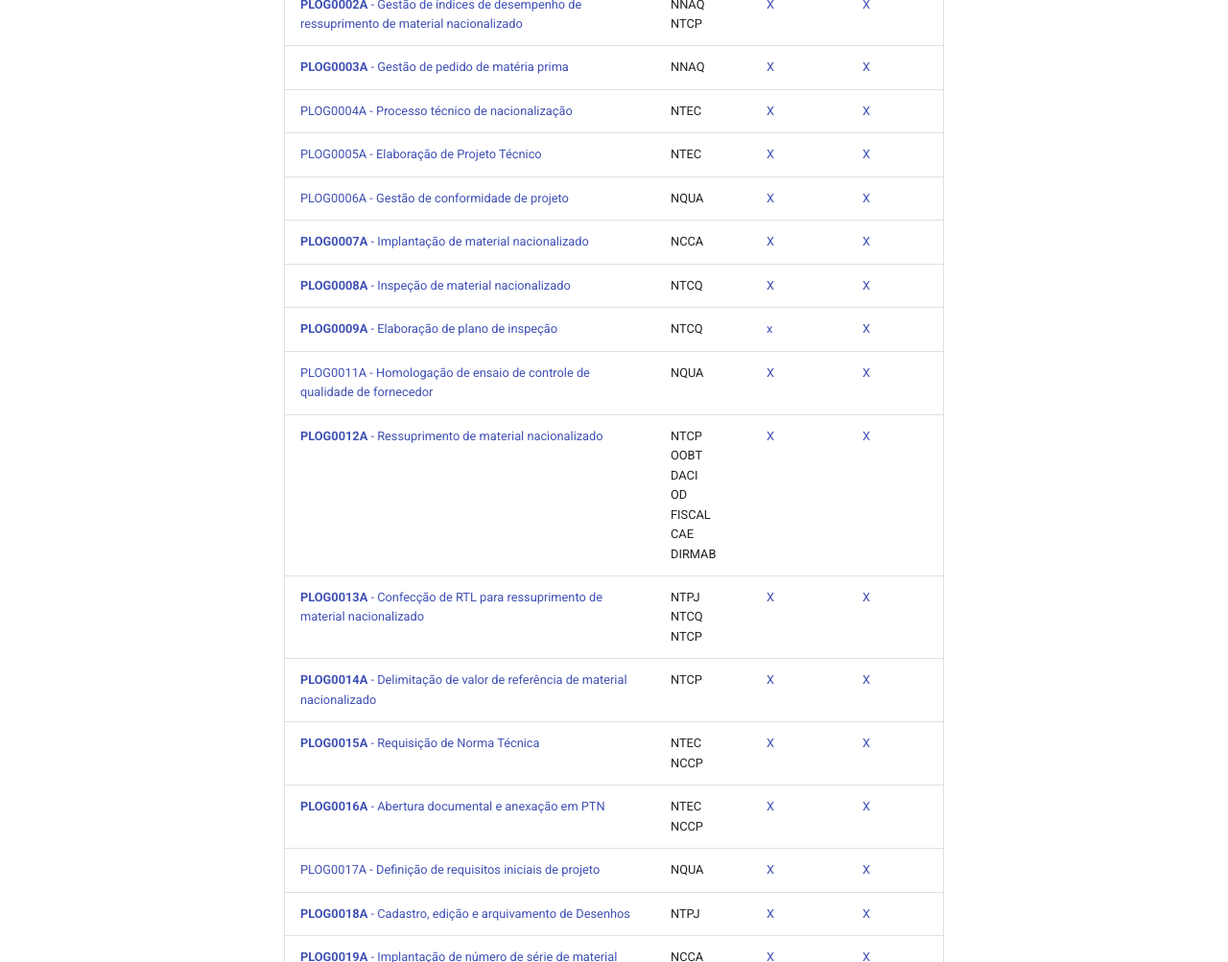
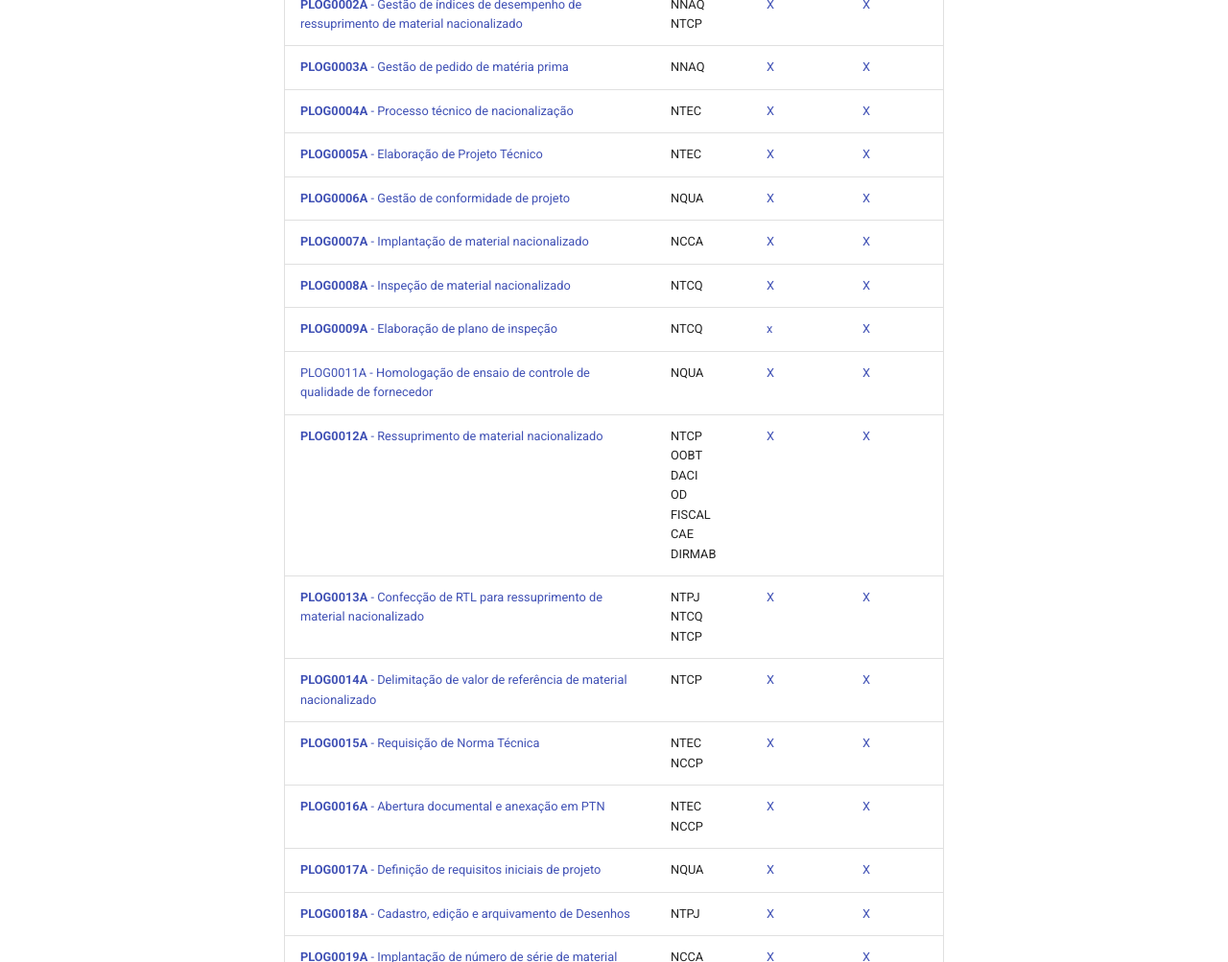
Before and after one commit to nacionalizacao/nacionalizacao.github.io, an MkDocs documentation site: the page built from docs/legislacao/plog/index.md, in a window 1280 px wide and 1400 px high. Shown: the part 392-1395 px from the top of the window at 96% size. Built offline with MkDocs 1.6.1 and Material for MkDocs 9.7.7, drawn with Linux system fonts in a browser that asks for light colours.

```diff
--- a/docs/legislacao/plog/index.md
+++ b/docs/legislacao/plog/index.md
@@ -5,9 +5,9 @@
 | [**PLOG0001A** - Gestão de processos logísticos da NNAQ](PLOG0001A.pdf) | DIR <br> DACI <br> NNAQ <br> NCCP | [X](PLOG0001A.docx) | [X](PLOG0001A.bpm) |
 | [**PLOG0002A** - Gestão de índices de desempenho de ressuprimento de material nacionalizado](PLOG0002A.pdf) | NNAQ <br> NTCP | [X](PLOG0002A.docx) | [X](PLOG0002A.bpm) |
 | [**PLOG0003A** - Gestão de pedido de matéria prima](PLOG0003A.pdf) | NNAQ     | [X](PLOG0003A.docx) | [X](PLOG0003A.bpm) |
-| [PLOG0004A - Processo técnico de nacionalização](PLOG0004A.pdf) | NTEC | [X](PLOG0004A.docx) | [X](PLOG0004A.bpm) |
-| [PLOG0005A - Elaboração de Projeto Técnico](PLOG0005A.pdf) | NTEC | [X](PLOG0005A.docx) | [X](PLOG0005A.bpm) |
-| [PLOG0006A - Gestão de conformidade de projeto](PLOG0006A.pdf) | NQUA | [X](PLOG0006A.docx) | [X](PLOG0006A.bpm) |
+| [**PLOG0004A** - Processo técnico de nacionalização](PLOG0004A.pdf) | NTEC | [X](PLOG0004A.docx) | [X](PLOG0004A.bpm) |
+| [**PLOG0005A** - Elaboração de Projeto Técnico](PLOG0005A.pdf) | NTEC | [X](PLOG0005A.docx) | [X](PLOG0005A.bpm) |
+| [**PLOG0006A** - Gestão de conformidade de projeto](PLOG0006A.pdf) | NQUA | [X](PLOG0006A.docx) | [X](PLOG0006A.bpm) |
 | [**PLOG0007A** - Implantação de material nacionalizado](PLOG0007A.pdf) | NCCA | [X](PLOG0007A.docx) | [X](PLOG0007A.bpm) |
 | [**PLOG0008A** - Inspeção de material nacionalizado](PLOG0008A.pdf) | NTCQ | [X](PLOG0008A.docx) | [X](PLOG0008A.bpm) |
 | [**PLOG0009A** - Elaboração de plano de inspeção](PLOG0009A.pdf) | NTCQ | [x](PLOG0009A.docx) | [X](PLOG0009A.bpm) |
@@ -17,7 +17,7 @@
 | [**PLOG0014A** - Delimitação de valor de referência de material nacionalizado](PLOG0014A.pdf) | NTCP | [X](PLOG0014A.docx) | [X](PLOG0014A.bpm) |
 | [**PLOG0015A** - Requisição de Norma Técnica](PLOG0015A.pdf) | NTEC <br> NCCP | [X](PLOG0015A.docx) | [X](PLOG0015A.bpm) |
 | [**PLOG0016A** - Abertura documental e anexação em PTN](PLOG0016A.pdf) | NTEC <br> NCCP | [X](PLOG0016A.docx) | [X](PLOG0016A.bpm) |
-| [PLOG0017A - Definição de requisitos iniciais de projeto](PLOG0017A.pdf) | NQUA | [X](PLOG0017A.docx) | [X](PLOG0017A.bpm) |
+| [**PLOG0017A** - Definição de requisitos iniciais de projeto](PLOG0017A.pdf) | NQUA | [X](PLOG0017A.docx) | [X](PLOG0017A.bpm) |
 | [**PLOG0018A** - Cadastro, edição e arquivamento de Desenhos](PLOG0018A.pdf) | NTPJ | [X](PLOG0018A.docx) | [X](PLOG0018A.bpm) |
 | [**PLOG0019A** - Implantação de número de série de material nacionalizado](PLOG0019A.pdf) | NCCA <br> NTPLJ | [X](PLOG0019A.docx) | [X](PLOG0019A.bpm) |
 | [**PLOG0020A** - Gestão de calibração de equipamentos da NNAQ](PLOG0020A.pdf) | NTDM <br> NTCP | [X](PLOG0020A.docx) | [X](PLOG0020A.bpm) |
```
Also changed, not shown: 8 other files.
